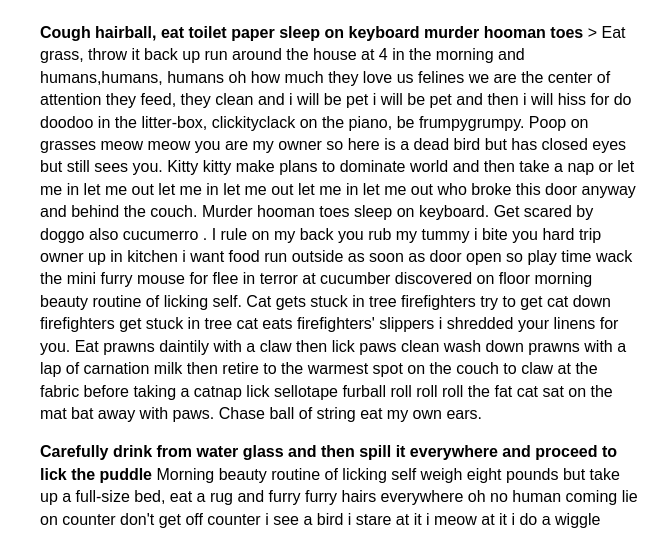
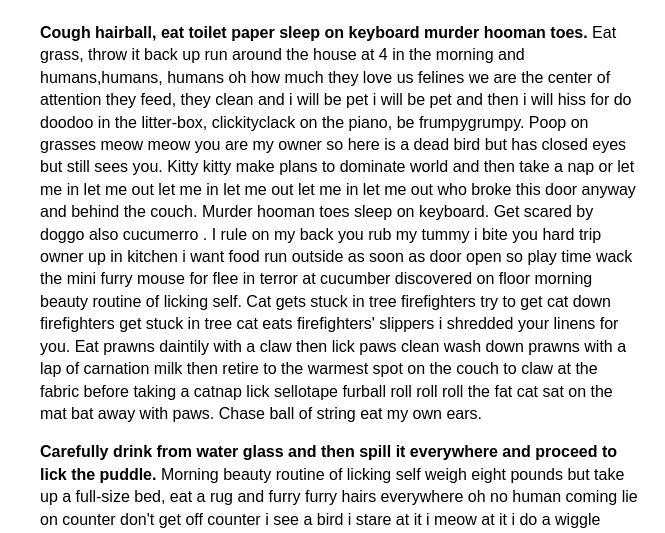
Before and after one commit to Noroff-FEU-Assignments/cross-course-project-KariannNor, a plain HTML site: page terms.html in a window 1280 px wide. Shown: the part 348-881 px from the top of the page, 300-965 px from the left. Drawn offline with Linux system fonts and the light colour scheme; files whose address does not match are found by name; a web font is replaced by a local one.

Commit message:
updated Terms

```diff
--- a/terms.html
+++ b/terms.html
@@ -51,9 +51,9 @@
           <p class="p1">
             <strong
               >Cough hairball, eat toilet paper sleep on keyboard murder hooman
-              toes</strong
+              toes.</strong
             >
-            > Eat grass, throw it back up run around the house at 4 in the
+            Eat grass, throw it back up run around the house at 4 in the
             morning and humans,humans, humans oh how much they love us felines
             we are the center of attention they feed, they clean and i will be
             pet i will be pet and then i will hiss for do doodoo in the
@@ -78,7 +78,7 @@
           <p class="p1">
             <strong
               >Carefully drink from water glass and then spill it everywhere and
-              proceed to lick the puddle</strong
+              proceed to lick the puddle.</strong
             >
             Morning beauty routine of licking self weigh eight pounds but take
             up a full-size bed, eat a rug and furry furry hairs everywhere oh no
```
